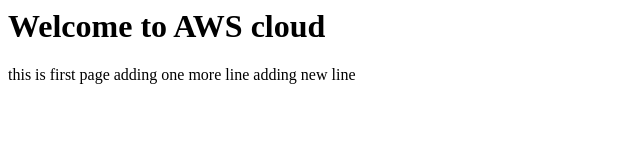
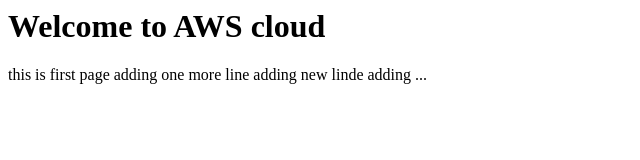
Before and after one commit to ImtiazBasha/centralgit, a plain HTML site: page index.html in a window 1280 px wide. Shown: the full height of the page, 0-640 px from the left. Drawn offline with Linux system fonts and the light colour scheme.

Commit message:
adding html

```diff
--- a/index.html
+++ b/index.html
@@ -2,5 +2,6 @@
 <h1>Welcome to AWS cloud </h1>
 this is first page
 adding one more line
-adding new line
+adding new linde
+adding ...
 </html>
```
